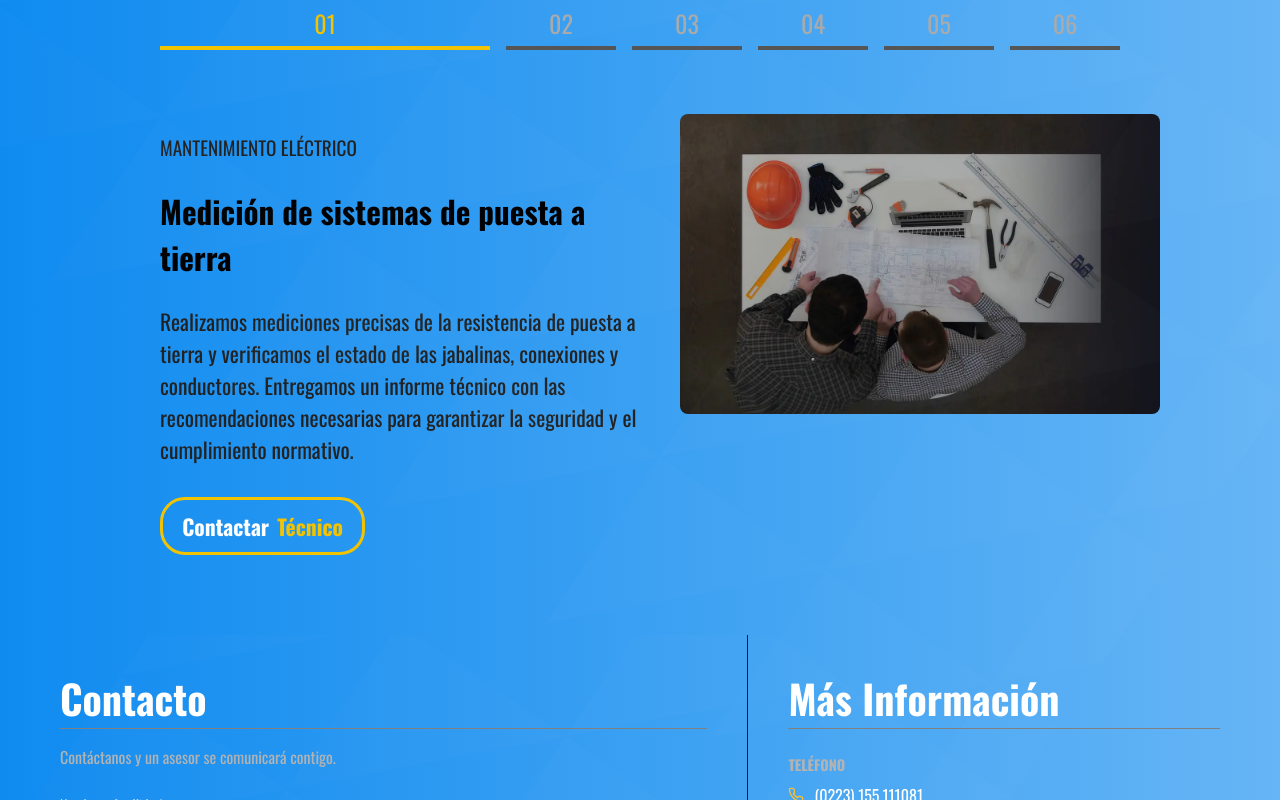
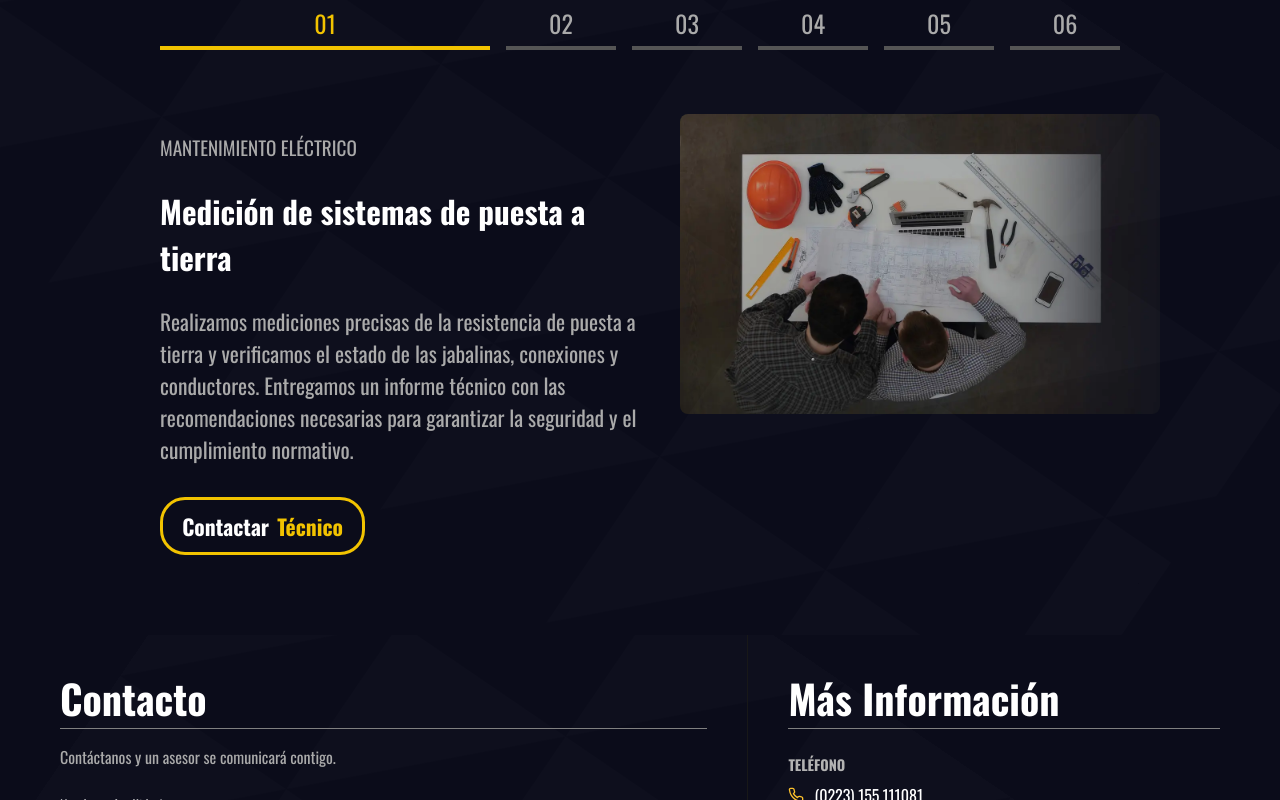
Before and after one commit to theMarroc/rodelec, a React (Vite) app: page /services in a window 1280 px wide. Shown: the part 200-1000 px from the top of the page. Built offline with nearby package versions, Linux system fonts and the light colour scheme.

Commit message:
V 4 Rodelec

```diff
--- a/src/components/FooterForm.jsx
+++ b/src/components/FooterForm.jsx
@@ -296,7 +296,7 @@ const Title = styled.h2`
 
 const Subtitle = styled.p`
   font-size: 1rem;
-  color: ${COLORS.label};
+  color: ${({ theme }) => theme.greyAndBlack};
   margin-bottom: 25px;
 
   @media (max-width: 576px) {
--- a/src/styles/theme.js
+++ b/src/styles/theme.js
@@ -1,4 +1,4 @@
-export const darkTheme = {
+export const lightTheme = {
   body: '#0b0c1a',
   text: '#fff',
   subText: '#f2c300',
@@ -16,7 +16,7 @@ export const darkTheme = {
   topOverlay: 'linear-gradient(to bottom, rgba(10,10,10,10), transparent)',
   bottomOverlay: 'linear-gradient(360deg, #0b0c1a 10%, transparent 150%)',
 }
-export const lightTheme = {
+export const darkTheme = {
   body: 'linear-gradient(90deg, #0f8bf0, #3aa0f2, #66b5f5)',
   text: '#fff',
   subText: '#010101',
@@ -31,7 +31,7 @@ export const lightTheme = {
   headerBorder: '#000',
   blackAndWhite: '#000',
   greyAndBlack: '#222',
-  midOverlay: 'none',
+  midOverlay: 'linear-gradient(360deg, #0b0c1a3a 10%, transparent 150%)',
   topOverlay: 'linear-gradient(to bottom, rgba(10,10,10,10), transparent)',
   bottomOverlay: 'linear-gradient(360deg, transparent 10%, transparent 150%)',
 }
```
